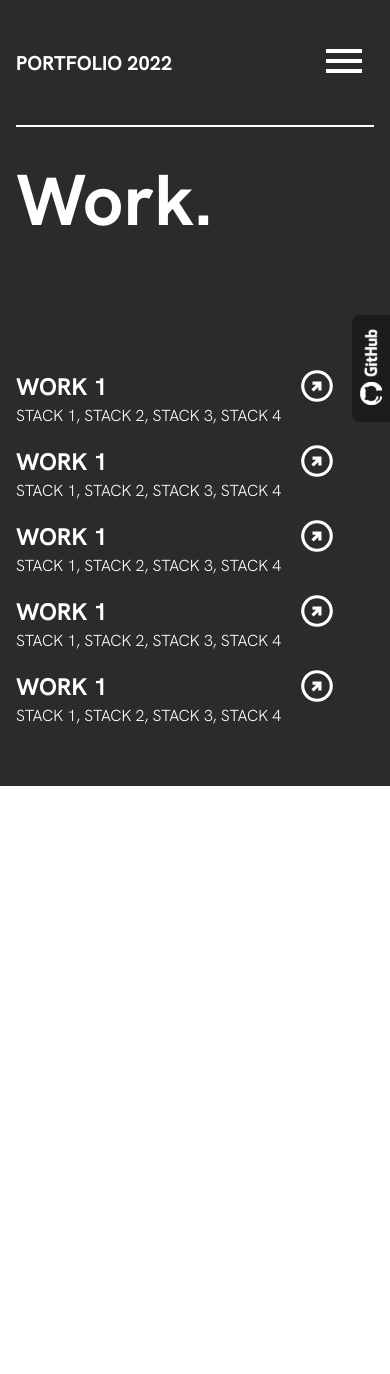
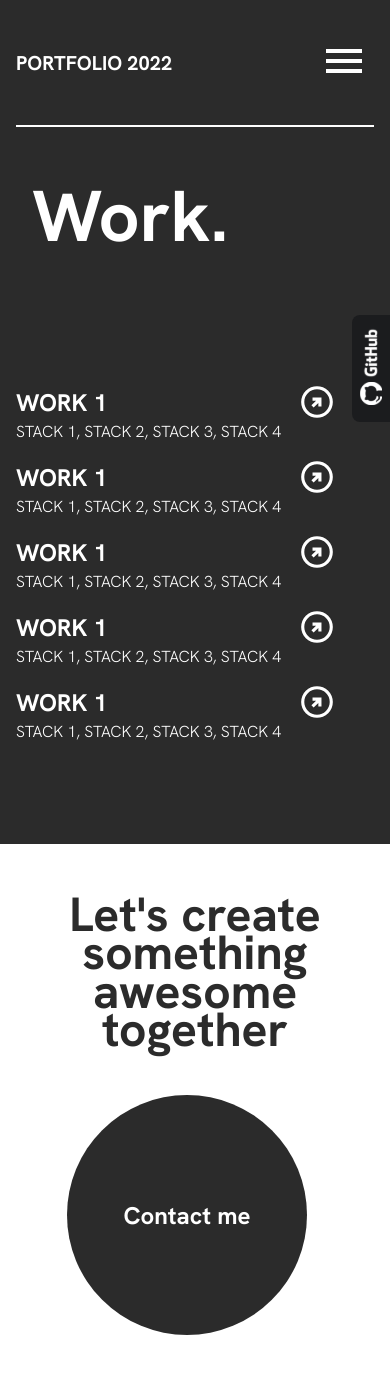
Before and after one commit to rizqyhbb/my-portfolio, a Next.js app: page /work in a window 390 px wide. Shown: the top 1374 px of the page. Before the commit the page ends 844 px from the top, so only its background shows below. Built offline with nearby package versions, Linux system fonts and the light colour scheme.

Commit message:
work page mobile done

```diff
--- /dev/null
+++ b/src/components/footer/Footer.module.css
@@ -0,0 +1,36 @@
+.container {
+  display: flex;
+  justify-content: center;
+  align-items: center;
+  height: 543px;
+  color: var(--dark);
+}
+
+.titleContainer {
+  width: 256px;
+}
+
+.titleContainer > p:first-child {
+  font-size: 48px;
+  font-weight: bold;
+  text-align: center;
+  line-height: 80%;
+}
+
+.circle {
+  height: 240px;
+  width: 240px;
+  background-color: var(--dark);
+  color: white;
+  border-radius: 999px;
+  display: flex;
+  justify-content: center;
+  align-items: center;
+  margin-top: 46px;
+}
+
+.circle > p {
+  font-size: 24px;
+  font-weight: bold;
+  color: inherit;
+}
--- /dev/null
+++ b/src/components/footer/index.tsx
@@ -0,0 +1,22 @@
+import Link from 'next/link'
+import React from 'react'
+import styles from "./Footer.module.css"
+
+const Footer = () => {
+  return (
+    <div className={styles.container}>
+      <div className={styles.titleContainer}>
+        <p>
+          Let{`'`}s create something awesome together
+        </p>
+        <Link href="/contact" className={styles.link}>
+          <div className={styles.circle}>
+            <p>Contact me</p>
+          </div>
+        </Link>
+      </div>
+    </div>
+  )
+}
+
+export default Footer
--- a/src/components/index.ts
+++ b/src/components/index.ts
@@ -1,5 +1,7 @@
+export { default as Footer } from "./footer"
 export { default as Github } from "./github";
 export { default as icon } from "./Icon";
 export { default as Layout } from "./layout";
 export { default as Navbar } from "./navbar";
 export { default as ProjectLink } from "./projectLink"
+export { default as Title } from "./title";
--- a/src/components/layout/index.tsx
+++ b/src/components/layout/index.tsx
@@ -1,4 +1,5 @@
 import React, { ReactNode } from 'react'
+import Footer from '../footer'
 import Github from '../github'
 import Navbar from '../navbar'
 
@@ -6,12 +7,13 @@ import styles from './Layout.module.css'
 
 
 interface ILayout {
-  children: ReactNode,
-  dark?: boolean,
+  children: ReactNode
+  dark?: boolean
+  footer?: boolean
   github?: boolean
 }
 
-const Layout = ({ children, dark, github = false }: ILayout) => {
+const Layout = ({ children, dark, github = false, footer = true }: ILayout) => {
   return (
     <>
       <Navbar dark={dark} />
@@ -21,6 +23,9 @@ const Layout = ({ children, dark, github = false }: ILayout) => {
           <Github />
         </div>
       }
+      {footer &&
+        <Footer />
+      }
     </>
   )
 }
--- a/src/components/navbar/index.tsx
+++ b/src/components/navbar/index.tsx
@@ -1,5 +1,5 @@
 import Link from "next/link";
-import { useState } from "react";
+import { useEffect, useState } from "react";
 import Icon from "../Icon";
 import styles from "./Navbar.module.css";
 
@@ -10,6 +10,16 @@ interface INavbar {
 const Navbar = ({ dark = false }: INavbar) => {
   const [openMenu, setOpenMenu] = useState<boolean>(false)
   const [isClosing, setIsClosing] = useState<boolean>(false)
+
+
+  useEffect(() => {
+    const body = document.getElementsByTagName('body')[0]
+    if (openMenu) {
+      body.style.overflow = "hidden"
+    } else {
+      body.style.overflow = "auto"
+    }
+  }, [openMenu])
 
   const handleOpenMenu = () => {
     setIsClosing(false)
--- /dev/null
+++ b/src/components/title/Title.module.css
@@ -0,0 +1,69 @@
+.bannerContainer {
+  max-width: min-content;
+  position: relative;
+  padding-left: 16px;
+  margin-bottom: auto;
+  padding-top: 16px;
+  color: black;
+}
+
+.dark {
+  color: white;
+}
+
+.dark > div {
+  background-color: white;
+}
+
+.blocker {
+  background-color: black;
+  width: 0px;
+  animation: slide 1.5s cubic-bezier(0.82, -0.01, 0.13, 1.01);
+  height: 100%;
+  position: absolute;
+  right: 0;
+}
+
+.title {
+  display: inline;
+  animation: opacity 1.5s;
+  color: inherit;
+}
+
+.subTitle {
+  letter-spacing: 3px;
+  font-weight: lighter;
+  display: inline;
+  animation: opacity 1.5s;
+  color: inherit;
+}
+
+@keyframes opacity {
+  0% {
+    opacity: 0;
+  }
+
+  50% {
+    opacity: 0;
+  }
+
+  75% {
+    opacity: 1;
+  }
+}
+
+@keyframes slide {
+  0% {
+    width: 0;
+    left: 0;
+  }
+
+  50% {
+    width: 100%;
+    right: 0;
+  }
+
+  100% {
+    width: 0;
+  }
+}
--- /dev/null
+++ b/src/components/title/index.tsx
@@ -0,0 +1,22 @@
+import React from 'react'
+import styles from "./Title.module.css"
+
+interface ITitle {
+  title: string
+  subtitle?: string
+  dark?: boolean
+}
+const Title = ({ title, subtitle, dark }: ITitle) => {
+  return (
+    <div className={`${styles.bannerContainer} ${dark && styles.dark}`}>
+      <div className={styles.blocker}></div>
+      <h1 className={styles.title}>{title}</h1>
+      <br />
+      {subtitle &&
+        <p className={styles.subTitle}>{subtitle}</p>
+      }
+    </div>
+  )
+}
+
+export default Title
--- a/src/pages/work.tsx
+++ b/src/pages/work.tsx
@@ -1,5 +1,5 @@
 import React, { ReactElement } from 'react'
-import { Layout, ProjectLink } from '../components'
+import { Layout, ProjectLink, Title } from '../components'
 import { NextPageWithLayout } from './_app'
 
 import styles from "../styles/Work.module.css"
@@ -16,7 +16,7 @@ const Work: NextPageWithLayout = () => {
 
       <div className={styles.workContainer}>
         <div>
-          <h1 className={styles.title}>Work.</h1>
+          <Title title='Work.' dark={true} />
         </div>
         <div className={styles.linkContainer}>
           <ProjectLink title='WORK 1' description='STACK 1, STACK 2, STACK 3, STACK 4' href='#' />
--- a/src/styles/Home.module.css
+++ b/src/styles/Home.module.css
@@ -8,31 +8,14 @@
   overflow: hidden;
 }
 
+.titleContainer {
+  margin-top: var(--navHeight);
+}
+
 .heroContainer {
   display: grid;
   height: 100vh;
   height: calc(var(--vh) * 100);
-}
-
-.bannerContainer {
-  max-width: min-content;
-  position: relative;
-  padding-left: 16px;
-  margin-top: var(--navHeight);
-  margin-bottom: auto;
-  padding-top: 16px;
-}
-
-.title {
-  display: inline;
-  animation: opacity 1.5s;
-}
-
-.subTitle {
-  letter-spacing: 3px;
-  font-weight: lighter;
-  display: inline;
-  animation: opacity 1.5s;
 }
 
 .image {
@@ -41,31 +24,6 @@
   align-items: flex-end;
   animation: opacity 2s;
   margin-top: 40px;
-}
-
-.blocker {
-  background-color: black;
-  width: 0px;
-  animation: slide 1.5s cubic-bezier(0.82, -0.01, 0.13, 1.01);
-  height: 100%;
-  position: absolute;
-  right: 0;
-}
-
-@keyframes slide {
-  0% {
-    width: 0;
-    left: 0;
-  }
-
-  50% {
-    width: 100%;
-    right: 0;
-  }
-
-  100% {
-    width: 0;
-  }
 }
 
 @keyframes opacity {
@@ -82,15 +40,6 @@
   }
 }
 
-@keyframes slideIn {
-  0% {
-    transform: translateX(100%);
-  }
-
-  /* 100% {
-    transform: translateX(-100%);
-  } */
-}
 /* .link {
   transition: all 500ms;
 } */
--- a/src/styles/Work.module.css
+++ b/src/styles/Work.module.css
@@ -2,6 +2,8 @@
   background-color: var(--dark);
   color: white;
   padding-left: 16px;
+  min-height: 100vh;
+  min-height: calc(var(--vh) * 100);
 }
 
 .title {
@@ -17,4 +19,16 @@
   row-gap: 16px;
   margin-top: 120px;
   padding-bottom: 60px;
+  opacity: 1;
+  animation: fadeIn 2s;
 }
+
+@keyframes fadeIn {
+  0% {
+    opacity: 0;
+  }
+
+  50% {
+    opacity: 0;
+  }
+}
```
Also changed, not shown: src/pages/index.tsx (+4 -7 lines).
